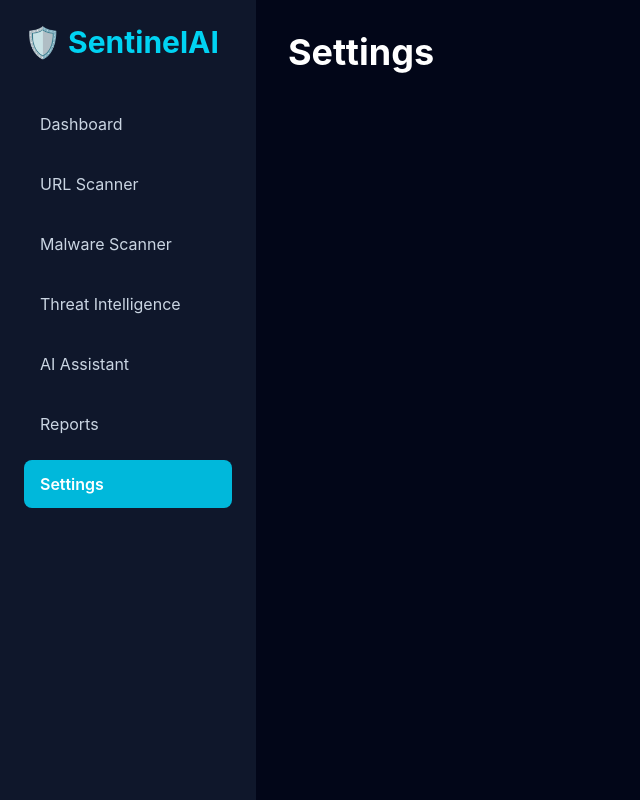
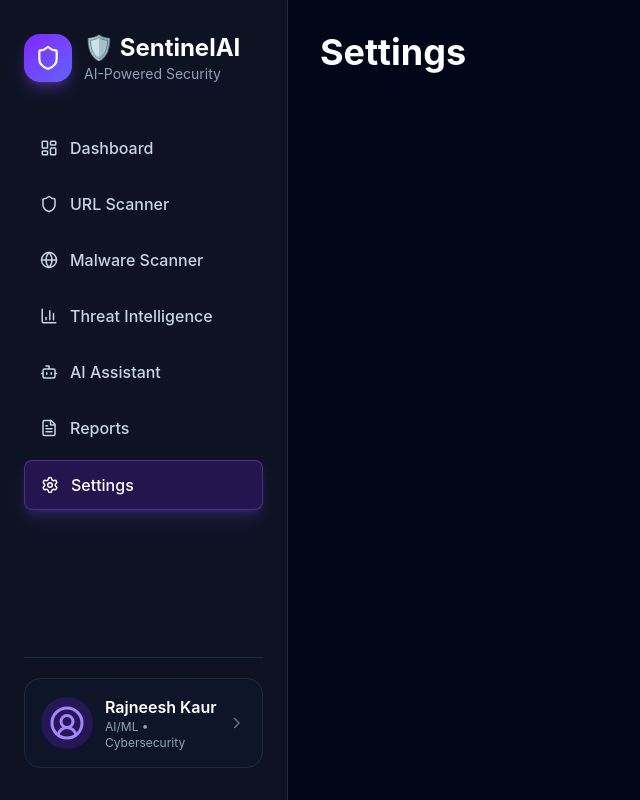
Before and after one commit to rajneeshkaur19/Sentinel_AI, a React (Vite) app in the folder frontend/: page /settings in a window 1280 px wide. Shown: the whole page, without its empty margins (0-640 px from the left). Built offline with nearby package versions, Linux system fonts and the light colour scheme.

Commit message:
feat(ui): redesign sidebar with premium navigation and profile footer

```diff
--- a/frontend/src/components/sidebar/Sidebar.jsx
+++ b/frontend/src/components/sidebar/Sidebar.jsx
@@ -1,22 +1,47 @@
+import {
+  LayoutDashboard,
+  Shield,
+  Globe,
+  BarChart3,
+  Bot,
+  FileText,
+  Settings,
+} from "lucide-react";
 import SidebarItem from "./SidebarItem";
+import SidebarFooter from "./SidebarFooter";
 
 function Sidebar() {
   return (
-    <aside className="w-64 min-h-screen bg-slate-900 text-white p-6 shadow-xl">
-      <h1 className="text-3xl font-bold mb-10 text-cyan-400">
-        🛡 SentinelAI
-      </h1>
+    <aside className="flex min-h-screen w-72 flex-col border-r border-slate-800 bg-slate-950/95 px-6 py-8 backdrop-blur-xl">
+      {/*logo section*/}
+      <div className = "mb-10">
+        <div className = "flex items-center gap-3">
+          <div className = "flex h-12 w-12 items-center justify-center rounded-2xl bg-gradient-to-br from-violet-600 to-indigo-500 shadow-lg shadow-violet-500/30">
+          <Shield size = {26} className = "text-white"/>
+          </div>
+          <div>
+            <h1 className="text-2xl font-bold text-white">
+              🛡 SentinelAI
+            </h1>
+            <p className = "text-sm text-slate-400">
+              AI-Powered Security
+            </p>
+          </div>
+        </div>
+      </div>
 
-      <nav className="flex flex-col gap-3">
-        <SidebarItem title = "Dashboard" to = "/" />
-        <SidebarItem title = "URL Scanner" to = "/url-scanner" />
-        <SidebarItem title = "Malware Scanner" to = "/malware-scanner" />
-        <SidebarItem title = "Threat Intelligence" to = "/threat-intel" />
-        <SidebarItem title = "AI Assistant" to = "/ai-assistant" />
-        <SidebarItem title = "Reports" to = "/reports" />
-        <SidebarItem title = "Settings" to = "/settings" />
+      {/*Navigation*/}
+      <nav className="flex flex-col gap-2">
+        <SidebarItem icon = {LayoutDashboard} title = "Dashboard" to = "/" />
+        <SidebarItem icon = {Shield} title = "URL Scanner" to = "/url-scanner" />
+        <SidebarItem icon = {Globe} title = "Malware Scanner" to = "/malware-scanner" />
+        <SidebarItem icon = {BarChart3} title = "Threat Intelligence" to = "/threat-intel" />
+        <SidebarItem icon = {Bot} title = "AI Assistant" to = "/ai-assistant" />
+        <SidebarItem icon = {FileText} title = "Reports" to = "/reports" />
+        <SidebarItem icon = {Settings} title = "Settings" to = "/settings" />
 
       </nav>
+      <SidebarFooter/>
     </aside>
   );
 }
--- a/frontend/src/components/sidebar/SidebarFooter.jsx
+++ b/frontend/src/components/sidebar/SidebarFooter.jsx
@@ -0,0 +1,27 @@
+import {UserCircle2, ChevronRight} from "lucide-react";
+function SidebarFooter(){
+    return(
+        <div className = "mt-auto border-t border-slate-800 pt-5">
+            <button className = "w-full rounded-2xl bg-slate-900/70 border border-slate-800 p-4 transition-all duration-300 hover:border-violet-500/40 hover:bg-slate-800/80]hover:shadow-lg hover:shadow-violet-500/10">
+                <div className = "flex items-center justify-between">
+                    <div className = "flex items-center gap-3">
+                        <div className = "rounded-full bg-violet-600/20 p-2">
+                            <UserCircle2 size={36} className="text-violet-400"/>
+                        </div>
+                        <div className = "text-left">
+                            <h4 className = "font-semibold text-white">
+                                Rajneesh Kaur
+                            </h4>
+                            <p className = "text-xs text-slate-400">
+                                AI/ML • Cybersecurity
+                            </p>
+                        </div>
+                    </div>
+                    <ChevronRight size = {18} className = "text-slate-500"/>
+                </div>
+            </button>
+        </div>
+    );
+}
+
+export default SidebarFooter;
--- a/frontend/src/components/sidebar/SidebarItem.jsx
+++ b/frontend/src/components/sidebar/SidebarItem.jsx
@@ -1,19 +1,26 @@
 import { NavLink } from
 "react-router-dom";
-function SidebarItem({ title, to}){
+function SidebarItem({
+    icon: Icon,
+    title,
+    to
+}){
     return(
         <NavLink
            to = {to}
            className = {({ isActive }) =>
-            `block rounded-lg px-4 py-3 transition-all duration-200 ${
+            `flex items-center gap-3 rounded-lg px-4 py-3 transition-all duration-300 ${
                 isActive
-                ? "bg-cyan-500 text-white font-semibold"
-                : "text-slate-300 hover:bg-slate-800 hover:text-white"
+                ? "bg-violet-600/20 border border-violet-500/40 text-white shadow-lg shadow-violet-500/20"
+                : "text-slate-300 hover:bg-slate-800/70 hover:text-violet-300 hover:-translate-x-1"
 
             }`
         }
     >
-        {title}
+        {Icon && <Icon size={18}/>}
+        <span className = "font-medium">
+            {title}
+        </span>
         </NavLink>
 
     );
```
